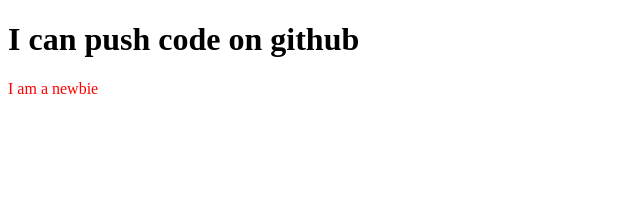
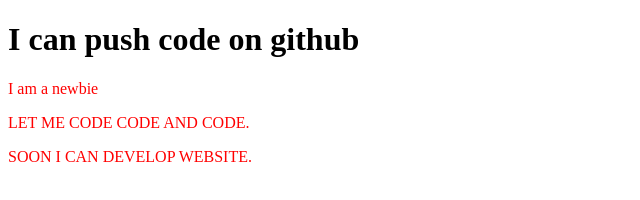
Before and after one commit to Minhaz00/my-second-repo, a plain HTML site: page index.html in a window 1280 px wide. Shown: the whole page, without its empty margins (0-640 px from the left). Drawn offline with Linux system fonts and the light colour scheme.

Commit message:
Code and code

```diff
--- a/index.html
+++ b/index.html
@@ -10,5 +10,7 @@
 <body>
     <h1>I can push code on github</h1>
     <p>I am a newbie</p>
+    <P>LET ME CODE CODE AND CODE.</P>
+    <P>SOON I CAN DEVELOP WEBSITE.</P>
 </body>
 </html>
```
